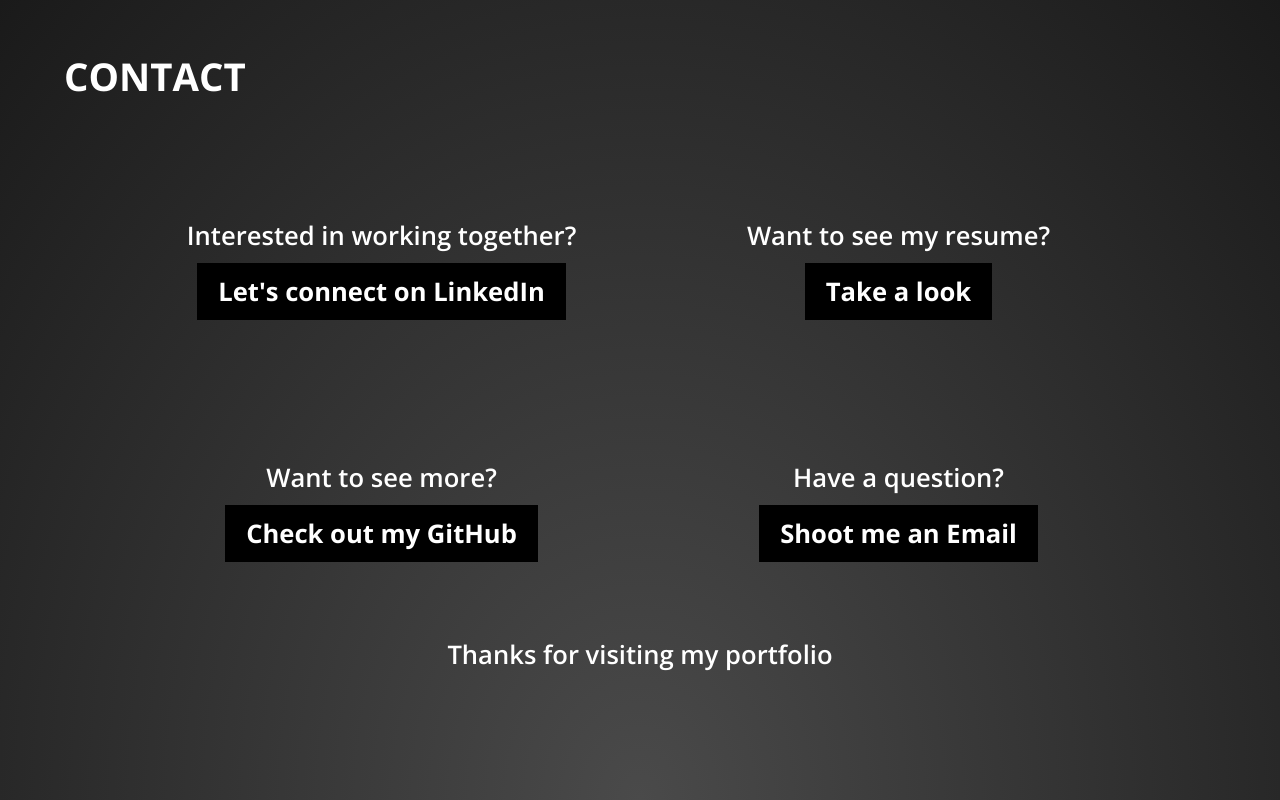
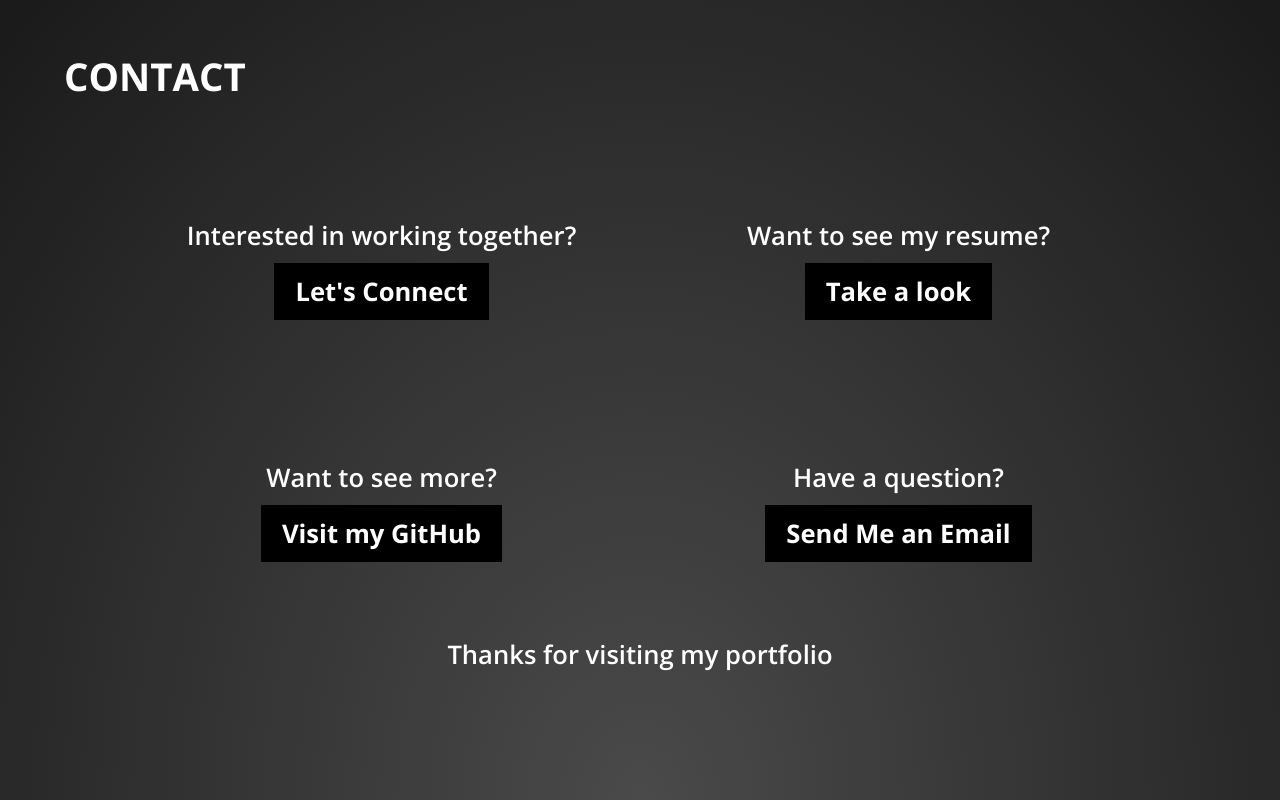
Before and after one commit to wiadarola/wiadarola.github.io, a React (Vite) app: page / in a window 1280 px wide. Shown: the part 2780-3580 px from the top of the page. Built offline with nearby package versions, Linux system fonts and the light colour scheme; the HTML template or start-up script is replaced by a standard one.

Commit message:
Revised contact btns

```diff
--- a/src/components/Contact/index.tsx
+++ b/src/components/Contact/index.tsx
@@ -9,10 +9,10 @@ function Contact() {
             </div>
             <div className='contact-container'>
                 <div>
-                    <span className='contact-tag'>Interested in working together?<LinkButton href="https://www.linkedin.com/in/wiadarola/" text="Let's connect on LinkedIn" newTab={true} /></span>
+                    <span className='contact-tag'>Interested in working together?<LinkButton href="https://www.linkedin.com/in/wiadarola/" text="Let's Connect" newTab={true} /></span>
                     <span className='contact-tag'>Want to see my resume?<LinkButton href="/assets/resume.pdf" text="Take a look" newTab={true} /></span>
-                    <span className='contact-tag'>Want to see more?<LinkButton href="https://github.com/wiadarola/" text="Check out my GitHub" newTab={true} /></span>
-                    <span className='contact-tag'>Have a question?<LinkButton href="mailto:wiadarola0@gmail.com" text="Shoot me an Email" newTab={true} /></span>
+                    <span className='contact-tag'>Want to see more?<LinkButton href="https://github.com/wiadarola/" text="Visit my GitHub" newTab={true} /></span>
+                    <span className='contact-tag'>Have a question?<LinkButton href="mailto:wiadarola0@gmail.com" text="Send Me an Email" newTab={true} /></span>
                 </div >
                 <span>Thanks for visiting my portfolio</span >
             </div >
```
